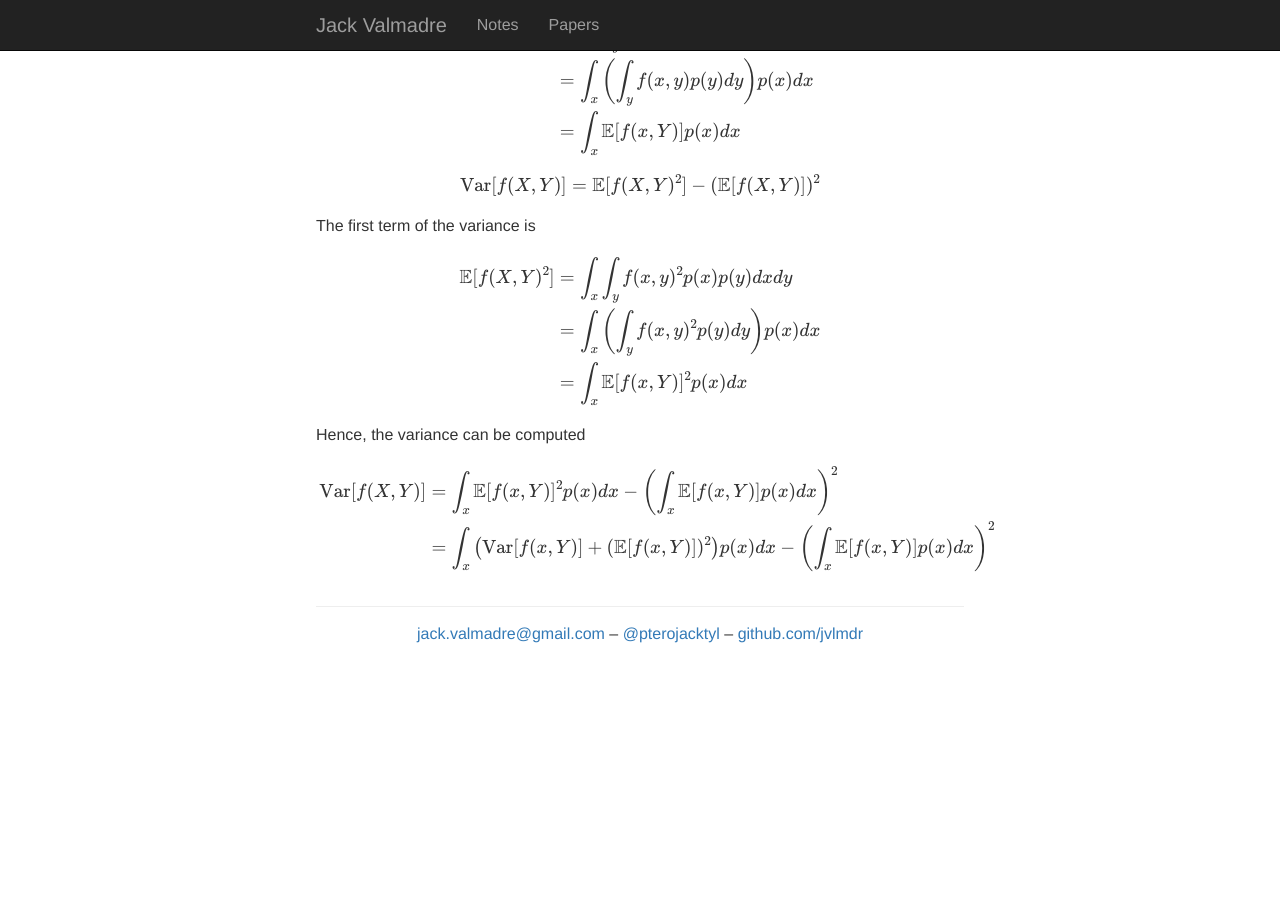
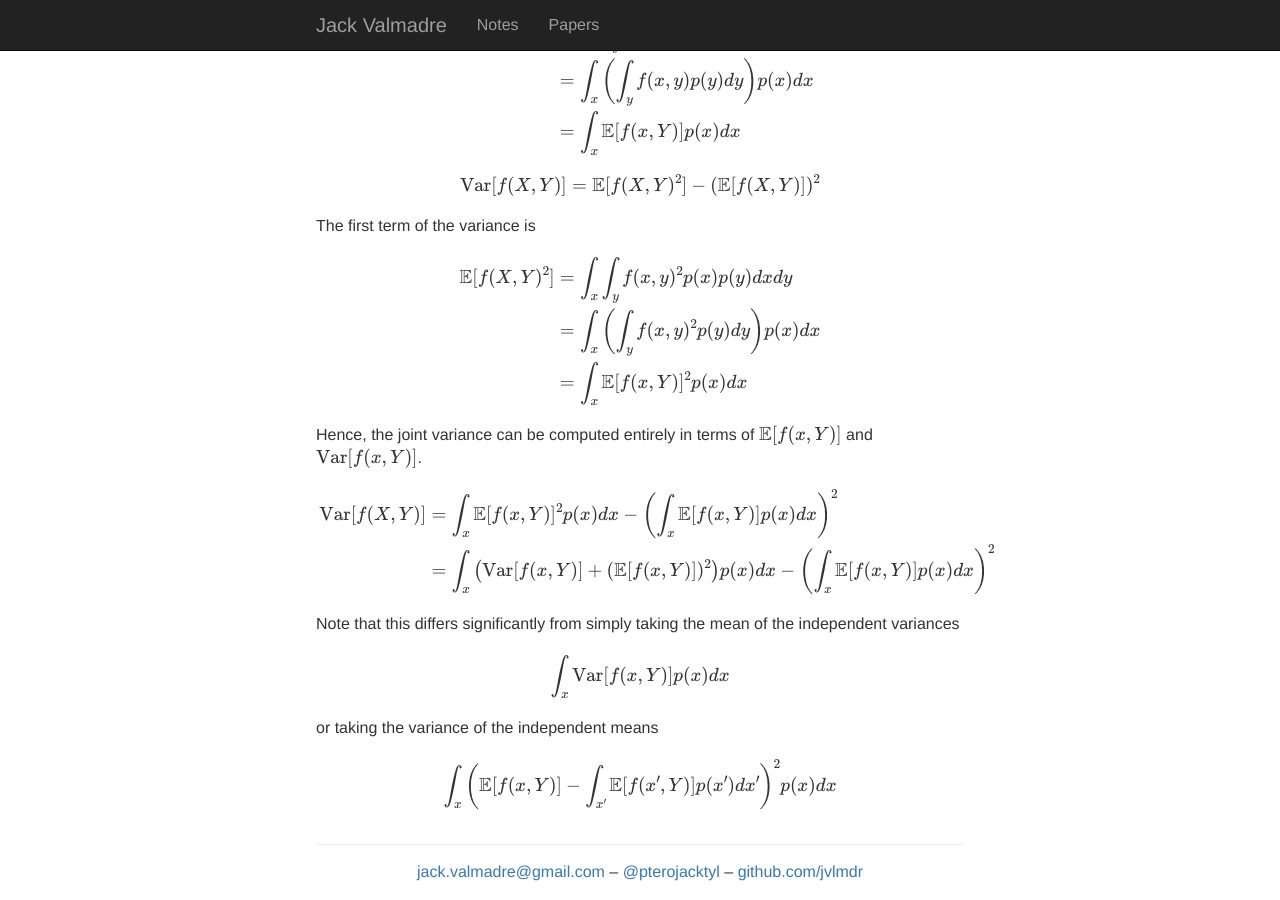
Before and after one commit to jvlmdr/jack.valmadre.net, a Jekyll site: the page built from notes/_posts/2018-05-16-variance-two-variables.md, in a window 1280 px wide and 900 px high, scrolled down 637 px. Built offline with Jekyll 4.4.1, drawn with Linux system fonts in a browser that asks for light colours; nearby versions of some CDN libraries; formulas are drawn with MathJax 3; before the commit the page ends 1299 px from its top, so only the background shows below that.

Commit message:
Update 2018-05-16-variance-two-variables.md
Add mean of variance and variance of means

```diff
--- a/notes/_posts/2018-05-16-variance-two-variables.md
+++ b/notes/_posts/2018-05-16-variance-two-variables.md
@@ -40,9 +40,17 @@ $$\begin{aligned}
 & = \int_x \mathbb{E}[f(x, Y)]^2 p(x) dx
 \end{aligned}$$
 
-Hence, the variance can be computed
+Hence, the joint variance can be computed entirely in terms of $\mathbb{E}[f(x, Y)]$ and $\operatorname{Var}[f(x, Y)]$.
 
 $$\begin{aligned}
 \operatorname{Var}[f(X, Y)] & = \int_x \mathbb{E}[f(x, Y)]^2 p(x) dx - \left( \int_x \mathbb{E}[f(x, Y)] p(x) dx \right)^2 \\
 & = \int_x \left( \operatorname{Var}[f(x, Y)] + (\mathbb{E}[f(x, Y)])^2 \right) p(x) dx - \left( \int_x \mathbb{E}[f(x, Y)] p(x) dx \right)^2
 \end{aligned}$$
+
+Note that this differs significantly from simply taking the mean of the independent variances
+
+$$\int_x \operatorname{Var}[f(x, Y)]  p(x) dx$$
+
+or taking the variance of the independent means
+
+$$\int_x \left( \mathbb{E}[f(x, Y)] - \int_{x'} \mathbb{E}[f(x', Y)] p(x') dx' \right)^{2} p(x) dx$$
```
